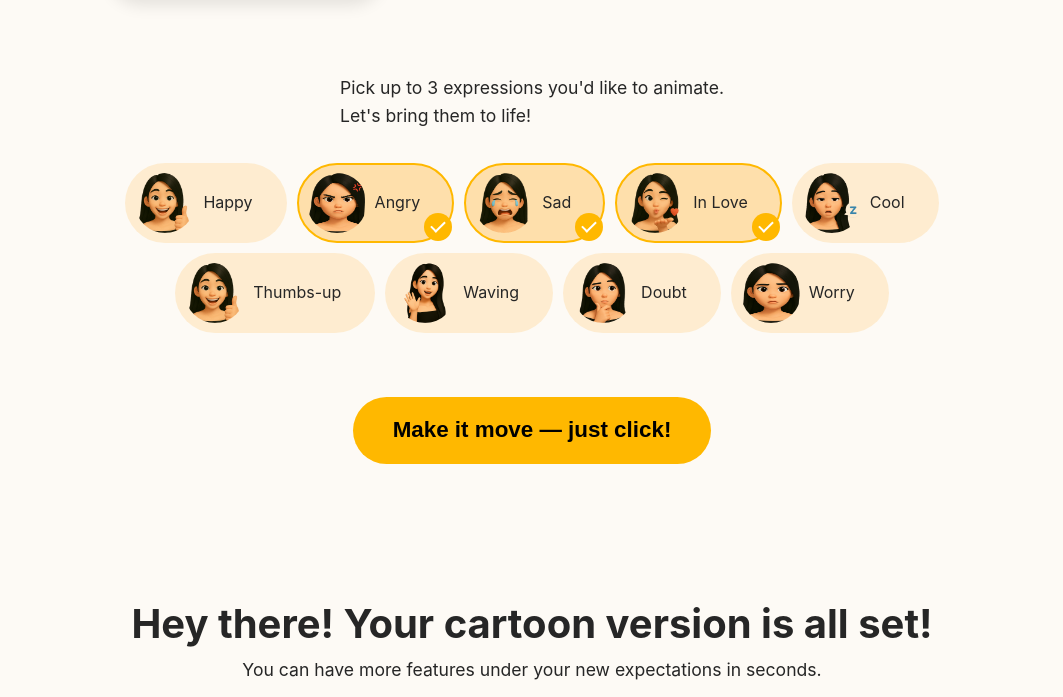
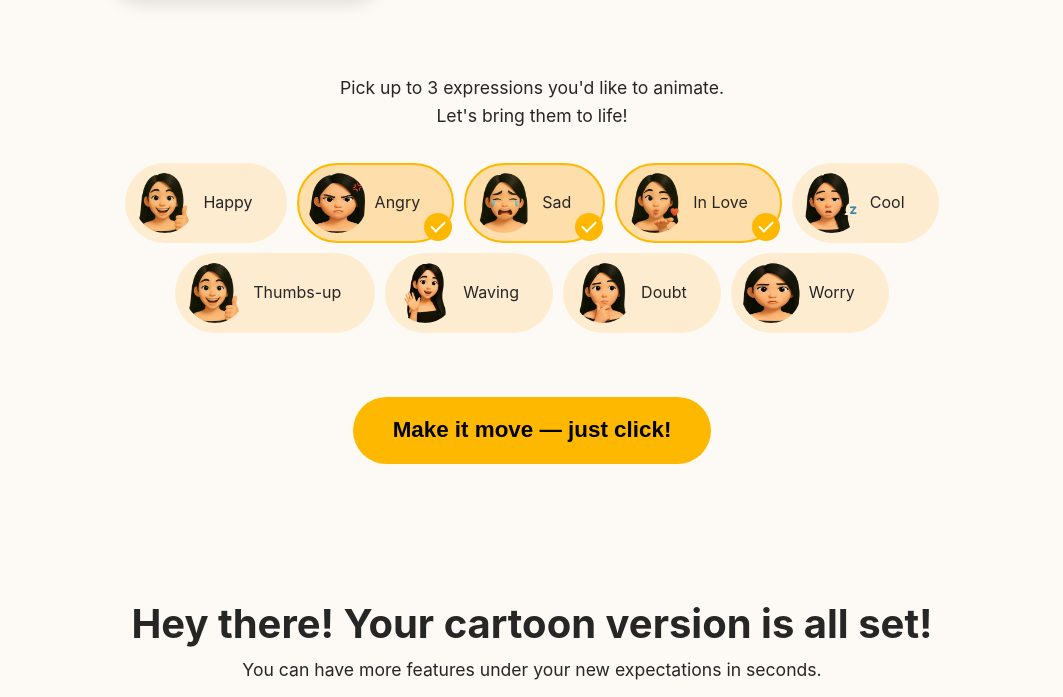
Before and after one commit to s55447236/cartoonyou, a plain HTML site: page index.html in a window 1280 px wide. Shown: the part 2460-3157 px from the top of the page, without its empty margins (108-1171 px from the left). Drawn offline with Linux system fonts and the light colour scheme.

```diff
--- a/index.html
+++ b/index.html
@@ -202,7 +202,8 @@
         </div>
 
         <div class="step-titil">
-            <p>Pick up to 3 expressions you'd like to animate.<br>Let's bring them to life!</p>
+            <p>Pick up to 3 expressions you'd like to animate.</p>
+            <p>Let's bring them to life!</p>
         </div>
         <div class="emotions-preview">
             <div class="emotion" data-emotion="happy">
```
Also changed, not shown: README.md, 1 other file.
